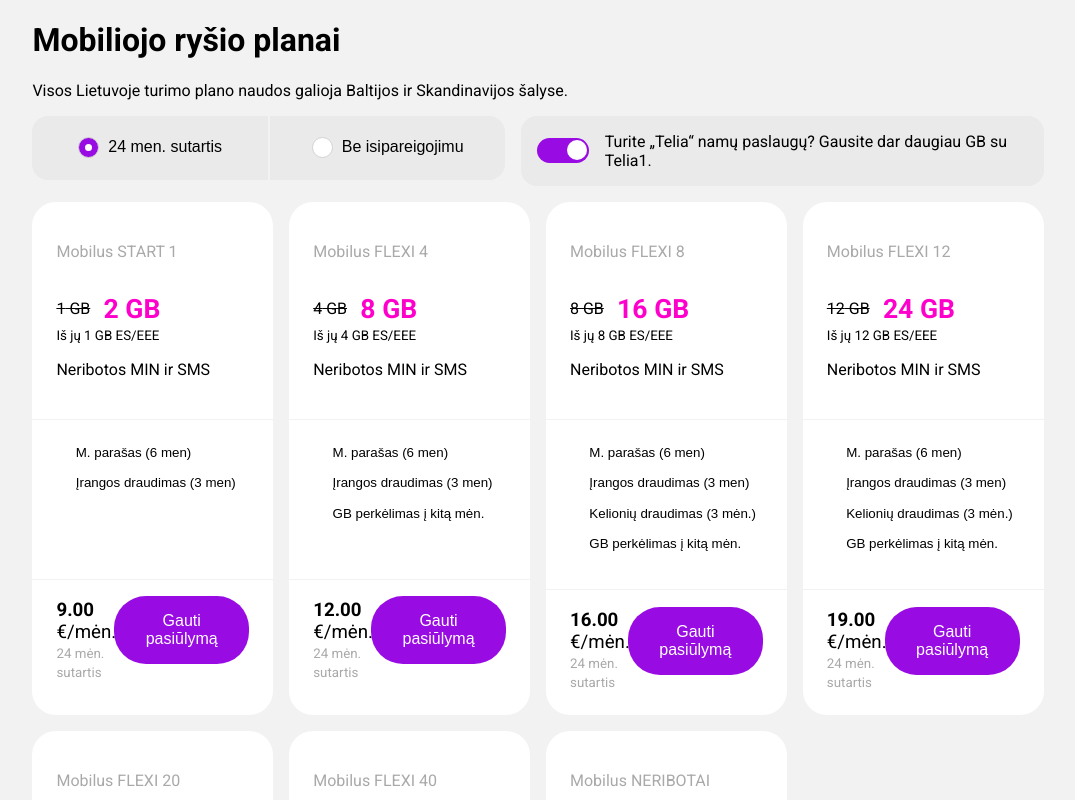
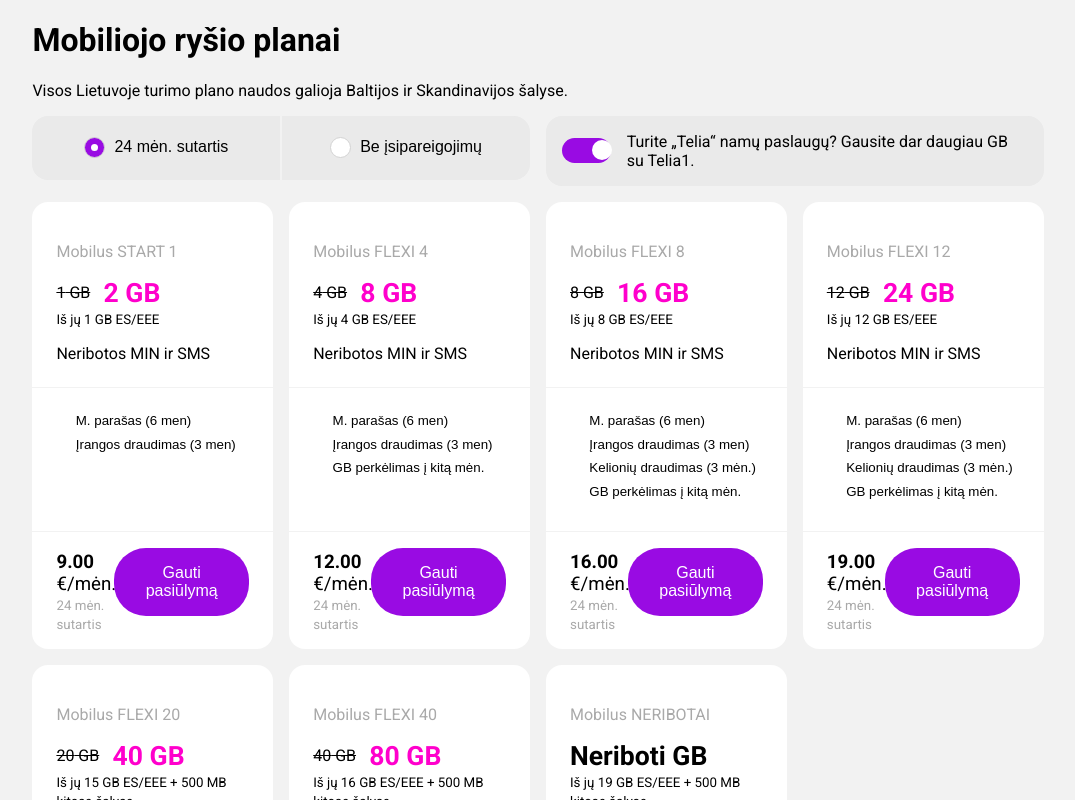
Before and after one commit to Rutkevicius0/JS-React-mobilePlans, a React (Create React App) app: page / in a window 1280 px wide. Shown: the top 800 px of the page, without its empty margins (102-1177 px from the left). Built offline with nearby package versions, Linux system fonts and the light colour scheme; some icons are missing.

Commit message:
done for now

```diff
--- a/src/App.css
+++ b/src/App.css
@@ -9,14 +9,17 @@
 body {
   font-family: 'Roboto', sans-serif;
   background-color: #f2f2f2;
+  padding-bottom: 2em;
 }
 .main-container {
   width: 80%;
   margin: 0 auto;
 }
 .controls {
-  display: flex;
-  justify-content: space-between;
+  display: grid;
+  grid-template-columns: 1fr 1fr;
+  /* display: flex;
+  justify-content: space-between; */
   margin-bottom: 1em;
   gap: 1em;
 }
@@ -28,7 +31,7 @@
 .plan-card {
   width: 100%;
   background-color: #ffffff;
-  border-radius: 1.5em;
+  border-radius: 1em;
 }
 .card-top {
   border-bottom: 1px solid #f2f2f2;
@@ -36,7 +39,7 @@
 }
 .plan-name {
   color: darkgrey;
-  margin-bottom: 2em;
+  margin-bottom: 1em;
 }
 .plan-data {
   display: flex;
@@ -56,19 +59,25 @@
 .data-noservices-only {
   color: black;
 }
+.minsms {
+  margin-bottom: 0;
+}
 .card-middle {
   display: flex;
   flex-direction: column;
   align-items: flex-start;
   border-bottom: 1px solid #f2f2f2;
   padding: 1.5em;
-  min-height: 10em;
+  min-height: 9em;
 }
 .card-link {
   border: none;
   background-color: transparent;
   display: block;
-  margin-bottom: 1em;
+  margin-bottom: 0.5em;
+}
+.card-link:last-child {
+  margin-bottom: 0;
 }
 .card-link-icon {
   color: #4ed87e;
@@ -78,7 +87,7 @@
   display: flex;
   align-items: center;
   justify-content: space-between;
-  padding: 0 1.5em 1.5em 1.5em;
+  padding: 0 1.5em 1em 1.5em;
 }
 .sub-prices {
   width: 30%;
@@ -103,7 +112,7 @@
 
 .commitment-container {
   display: flex;
-  width: 50%;
+  width: 100%;
   gap: 2px;
   height: 4em;
 }
@@ -264,3 +273,12 @@
 .control-radio input:disabled ~ .control_indicator:after {
   background: #ffffff;
 }
+
+@media screen and (max-width: 700px) {
+  .controls {
+    grid-template-columns: 1fr;
+  }
+  .plan-cards {
+    grid-template-columns: 1fr;
+  }
+}
--- a/src/components/commitment.jsx
+++ b/src/components/commitment.jsx
@@ -9,7 +9,7 @@
           className="commitment-choice"
         >
           <label className="control control-radio">
-            24 men. sutartis
+            24 mėn. sutartis
             <input type="radio" name="radio" defaultChecked />
             <div className="control_indicator"></div>
           </label>
@@ -19,7 +19,7 @@
           className="commitment-choice"
         >
           <label className="control control-radio">
-            Be isipareigojimu
+            Be įsipareigojimų
             <input type="radio" name="radio" />
             <div className="control_indicator"></div>
           </label>
--- a/src/components/mobilePlan.jsx
+++ b/src/components/mobilePlan.jsx
@@ -22,7 +22,7 @@
               Iš jų {p.dataEU} GB <span className="roaming-info">ES/EEE</span>{' '}
               {p.worldwide && `+ ${p.worldwide} MB kitose šalyse`}
             </small>
-            <p>{p.minSms}</p>
+            <p className="minsms">{p.minSms}</p>
           </div>
           <div className="card-middle">
             {p.features.map((f) => {
```
